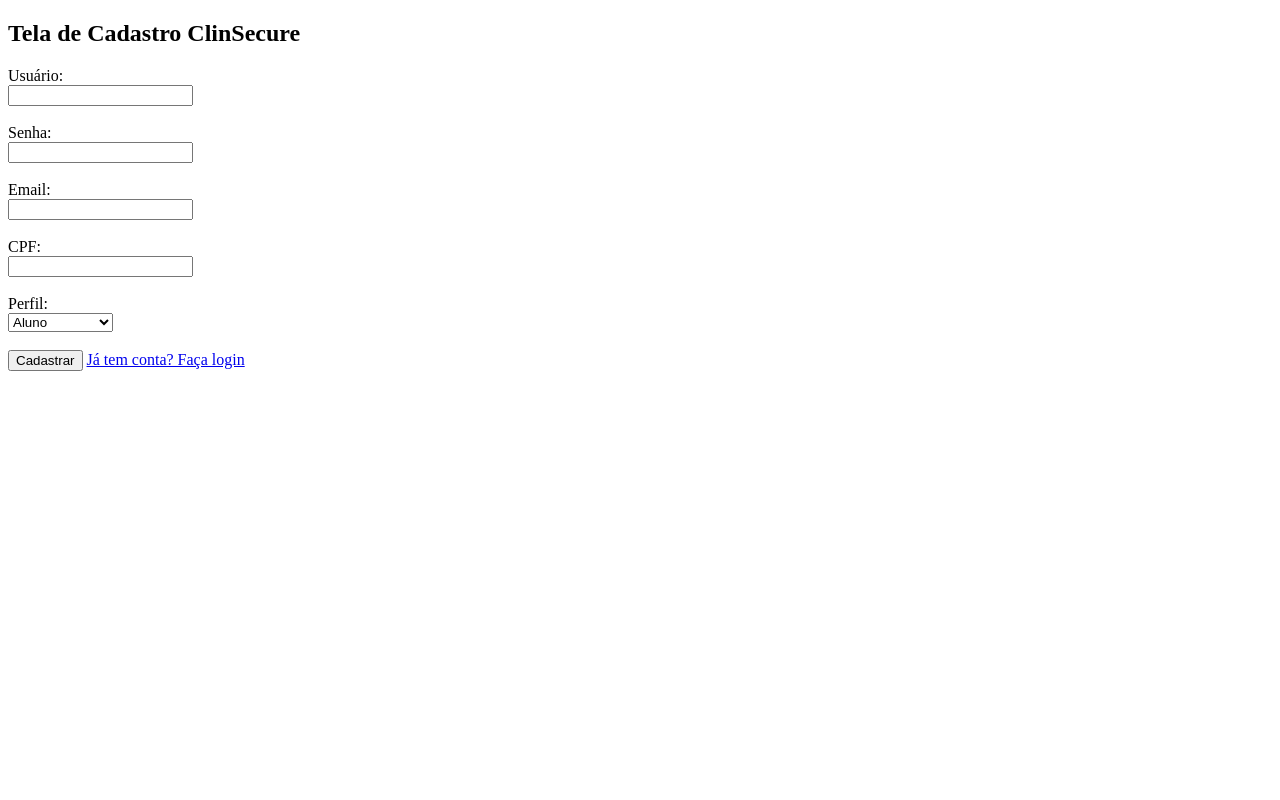
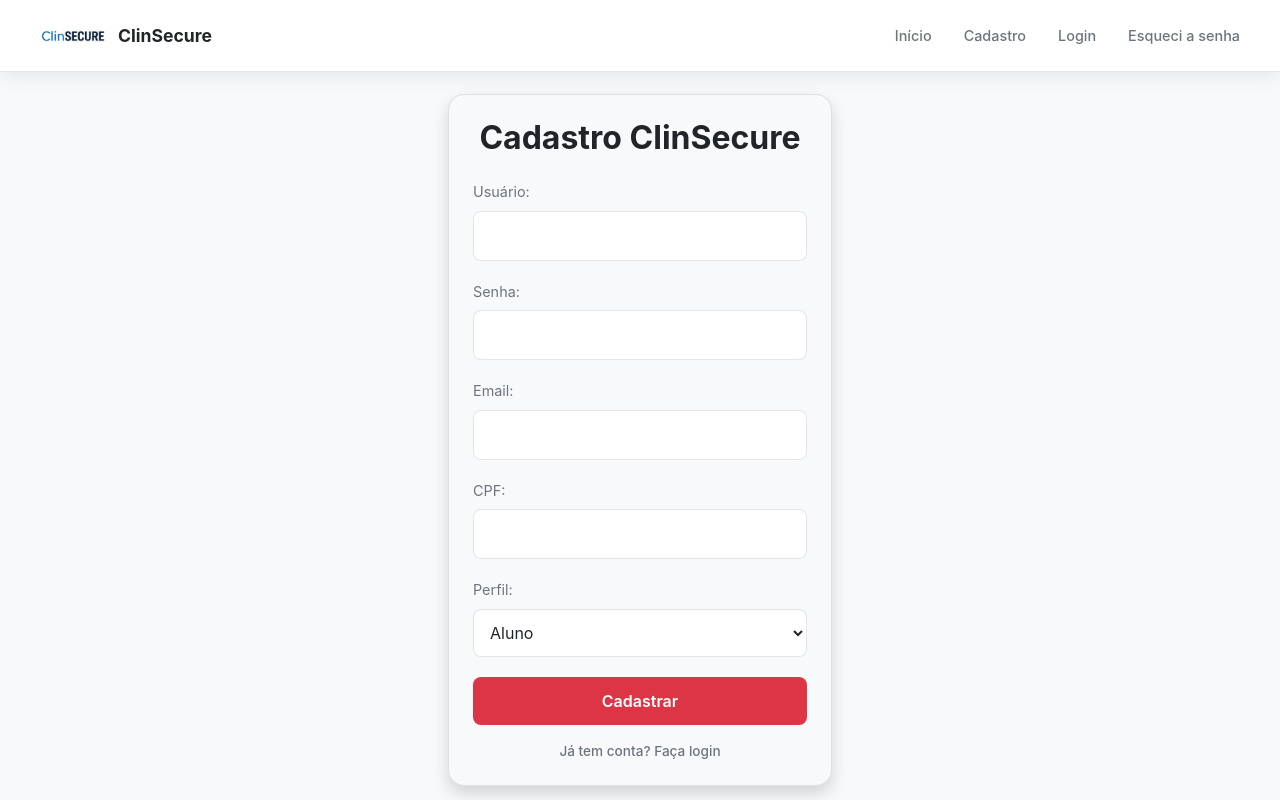
Before and after one commit to CauaPeresAdriani/Projeto-Integrador, a Django app: page /cadastro/ in a window 1280 px wide. Run offline with Django 5.2, Linux system fonts and the light colour scheme.

Commit message:
feat: atualiza layout, telas e estilos HTML/CSS

```diff
--- a/accounts/static/css/style.css
+++ b/accounts/static/css/style.css
@@ -1,35 +1,29 @@
 html {
     scroll-behavior: smooth;
 }
+html, body {
+    height: 100%;
+    margin: 0;
+    background-color: #080C16;
+}
 
 :root {
-    --bg: #0A0F1D;
-    --surface: #121A2B;
-    --surface-2: #1A2438;
-    --border: rgba(255,255,255,.08);
-    --text: #E8ECF4;
-    --text-muted: #B0BACF;
-    --accent: #4C6FFF;
-    --accent-2: #38BDF8;
-    --shadow: rgba(0,0,0,.35);
+    --bg: #FFFFFF;
+    --surface: #F8F9FA;
+    --surface-2: #FFFFFF;
+    --border: rgba(0, 0, 0, 0.1);
+    --text: #212529;
+    --text-muted: #6C757D;
+    --accent: #DC3545;
+    --accent-2: #B02A37;
+    --shadow: rgba(0, 0, 0, 0.08);
 
     --font-body: "Inter", sans-serif;
     --font-mono: "JetBrains Mono", monospace;
 
+    --radius-sm: 8px;
     --radius-md: 16px;
     --radius-lg: 20px;
-}
-
-:root[data-theme="light"] {
-    --bg: #F4F6FB;
-    --surface: #FFFFFF;
-    --surface-2: #E7EBF5;
-    --border: rgba(15,23,42,.08);
-    --text: #0F172A;
-    --text-muted: #5B6478;
-    --accent: #3352E1;
-    --accent-2: #0B7FA3;
-    --shadow: rgba(15,23,42,.08);
 }
 
 * {
@@ -51,6 +45,83 @@ h2 {
     font-weight: 700;
 }
 
+.login-container {
+    display: flex;
+    justify-content: center;
+    align-items: center;
+    min-height: 100vh;
+    padding-top: 80px;
+    max-height: 50%;
+
+}
+
+
+.login-card {
+    width: 100%;
+    max-width: 30%;
+
+}
+
+.login-title {
+    margin-bottom: 1.5rem;
+    text-align: center;
+}
+.login-title:hover {
+    color: var(--accent);
+    transition: color 0.2s ease;
+}
+
+.form-group {
+    margin-bottom: 1.25rem;
+    text-align: left;
+}
+
+/* Botão principal de envio em vermelho */
+.btn-submit {
+    width: 100%;
+    padding: 12px;
+    margin-bottom: 16px;
+    border-radius: var(--radius-sm);
+    background: var(--accent);
+    color: #FFFFFF;
+    border: none;
+    cursor: pointer;
+    font-weight: 600;
+    transition: background 0.2s ease;
+}
+
+.btn-submit:hover {
+    background: var(--accent-2);
+}
+
+
+.form-links {
+    display: flex;
+    justify-content: space-between;
+    font-size: 0.85rem;
+}
+
+.form-links a {
+    color: var(--text-muted);
+    transition: color 0.2s ease;
+}
+
+.form-links a:hover {
+    color: var(--accent);
+}
+
+/* Caixa de alerta de erro */
+.alert-error {
+    color: #DC3545;
+    background-color: rgba(220, 53, 69, 0.1);
+    border: 1px solid rgba(220, 53, 69, 0.2);
+    border-radius: var(--radius-sm);
+    margin-top: 12px;
+    padding: 8px;
+    text-align: center;
+    font-size: 0.9rem;
+}
+
 a {
     text-decoration: none;
     color: var(--text);
@@ -64,50 +135,71 @@ button:focus-visible {
 }
 
 header.header {
-    position: fixed;
-    top: 20px;
-    left: 50%;
-    transform: translateX(-50%);
+   position: fixed;
+    top: 0;
+    left: 0;
+    width: 100%;
     z-index: 100;
     height: 72px;
-    padding: 0 32px;
-    border-radius: var(--radius-lg);
+    padding: 0 40px;
+    border-radius: 0;
     display: flex;
     justify-content: space-between;
     align-items: center;
-    background: rgba(18, 26, 43, .8);
+    background: rgba(255, 255, 255, 0.9);
     backdrop-filter: blur(12px);
     -webkit-backdrop-filter: blur(12px);
-    width: min(1100px, 90%);
-    box-shadow: 0 10px 30px var(--shadow);
-    border: 1px solid var(--border);
-    transition: .3s, background-color .35s ease;
+    box-shadow: 0 4px 20px var(--shadow);
+    border-bottom: 1px solid var(--border);
+    border-top: none;
+    border-left: none;
+    border-right: none;
+    transition: background-color .35s ease;
 }
 
 header.header:hover {
-    transform: translateX(-50%) translateY(-2px);
+    color: var(--accent);
+}
+
+
+.inputs {
+
+    padding: 12px;
+    border-radius: var(--radius-sm);
+    border: 1px solid var(--border);
+    background: var(--surface-2);
+    color: var(--text);
+    margin-bottom: 5%;
+    width: 100%;
+    display: block;
+}
+
+.labels {
+    display: block;
+    margin-bottom: 8px;
+    color: var(--text-muted);
+    font-size: 0.9rem;
 }
 
 .profile {
     display: flex;
     align-items: center;
-    gap: 15px;
+    gap: 12px;
 }
 
 .profile img {
-    width: 48px;
-    height: 48px;
-
-    object-fit: cover;
-    border: 1px solid var(--border);
+    height: 36px;
+    width: auto;
+    object-fit: contain;
+    border: none;
 }
 
 .profile h2 {
-    font-size: 1.05rem;
+    font-size: 1.1rem;
     font-weight: 700;
     margin: 0;
+    color: var(--text);
 }
-
 header.header nav {
     display: flex;
     align-items: center;
@@ -132,6 +224,10 @@ header.header nav a:hover {
     border: 1px solid var(--border);
     text-align: center;
     transition: .25s;
+}
+
+card form{
+    text-align: left;
 }
 
 .card:hover {
@@ -164,8 +260,7 @@ header.header nav a:hover {
 .theme-toggle .fa-sun { display: none; }
 .theme-toggle .fa-moon { display: inline; }
 
-:root[data-theme="light"] .theme-toggle .fa-sun { display: inline; }
-:root[data-theme="light"] .theme-toggle .fa-moon { display: none; }
+
 
 .menu-toggle {
     display: none;
--- a/accounts/templates/accounts/cadastro.html
+++ b/accounts/templates/accounts/cadastro.html
@@ -1,52 +1,77 @@
-<!DOCTYPE html>
-<html lang="pt-br">
-<head>
-    <meta charset="UTF-8">
-    <title>Login - Projeto Integrador</title>
-</head>
+{% extends 'accounts/base.html' %}
+{% load static %}
+
+{% block title %}Cadastro - Projeto Integrador{% endblock %}
+
+{% block content %}
+<header class="header">
+    <div class="profile">
+        <img src="{% static 'img/Profile.webp' %}" alt="ClinSecure Logo">
+        <h2>ClinSecure</h2>
+    </div>
+    <nav>
+        <a href="{% url 'home' %}">Início</a>
+        <a href="{% url 'cadastro' %}">Cadastro</a>
+        <a href="{% url 'login' %}">Login</a>
+        <a href="{% url 'password_reset' %}">Esqueci a senha</a>
+    </nav>
+</header>
 <body>
-    <h2>Tela de Cadastro ClinSecure</h2>
 
-    <form method="POST">
+<div class="login-container">
+    <div class="card shadow p-4 login-card">
+
+        <h2 class="login-title">Cadastro ClinSecure</h2>
+
+        <form  method="POST">
             {% csrf_token %}
 
-        <div>
-            <label>Usuário:</label><br>
-            <input type="text" name="username" required>
+            <div class="form-group">
+                <label for="username" class="labels">Usuário:</label>
+                <input type="text" name="username" id="username" class="inputs" required>
             </div>
-        <br>
-        <div>
-            <label>Senha:</label><br>
-            <input type="password" name="password" required>
+
+            <div class="form-group">
+                <label for="password" class="labels">Senha:</label>
+                <input type="password" name="password" id="password" class="inputs" required>
             </div>
-        <br>
-        <div>
-            <label>Email:</label><br>
-            <input type="email" name="email" required>
+
+            <div class="form-group">
+                <label for="email" class="labels">Email:</label>
+                <input type="email" name="email" id="email" class="inputs" required>
             </div>
-        <br>
-        <div>
-            <label>CPF:</label><br>
-            <input type="text" name="cpf" maxlength="11" required>
+
+            <div class="form-group">
+                <label for="cpf" class="labels">CPF:</label>
+                <input type="text" name="cpf" id="cpf" class="inputs" maxlength="11" required>
             </div>
-        <br>
-        <div>
-            <label>Perfil:</label><br>
-            <select name="perfil" id="perfil" required>
+
+            <div class="form-group">
+                <label for="perfil" class="labels">Perfil:</label>
+                <select name="perfil" id="perfil" class="inputs" required>
                     <option value="Aluno">Aluno</option>
                     <option value="Professor">Professor</option>
                     <option value="Administrador">Administrador</option>
                     <option value="Coordenador">Coordenador</option>
                 </select>
             </div>
-        <br>
-        <button type="submit">Cadastrar</button>
+
+            <button type="submit" class="btn-submit">Cadastrar</button>
+
+            <div class="form-links" style="justify-content: center;">
                 <a href="{% url 'login' %}">Já tem conta? Faça login</a>
+            </div>
         </form>
 
+        {% if erro %}
+            <div class="alert-error" role="alert">
+                {{ erro }}
+            </div>
+        {% endif %}
 
-    {% if erro %}
-        <p style="color: red; margin-top: 15px;">{{ erro }}</p>
-    {% endif %}
+    </div>
+</div>
+
 </body>
-</html>
+
+{% endblock %}
```
Also changed, not shown: accounts/templates/accounts/login.html (+18 -39 lines), accounts/templates/accounts/recuperacao.html (+28 -5 lines). Lines whose indentation alone changed are shown as unchanged.
